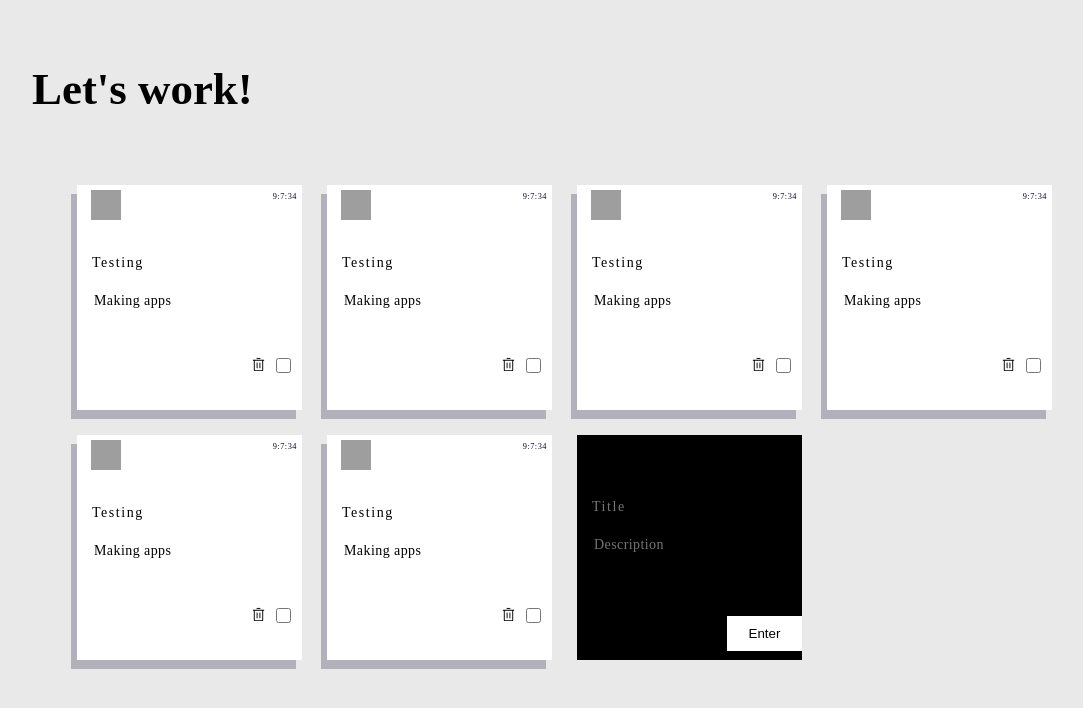
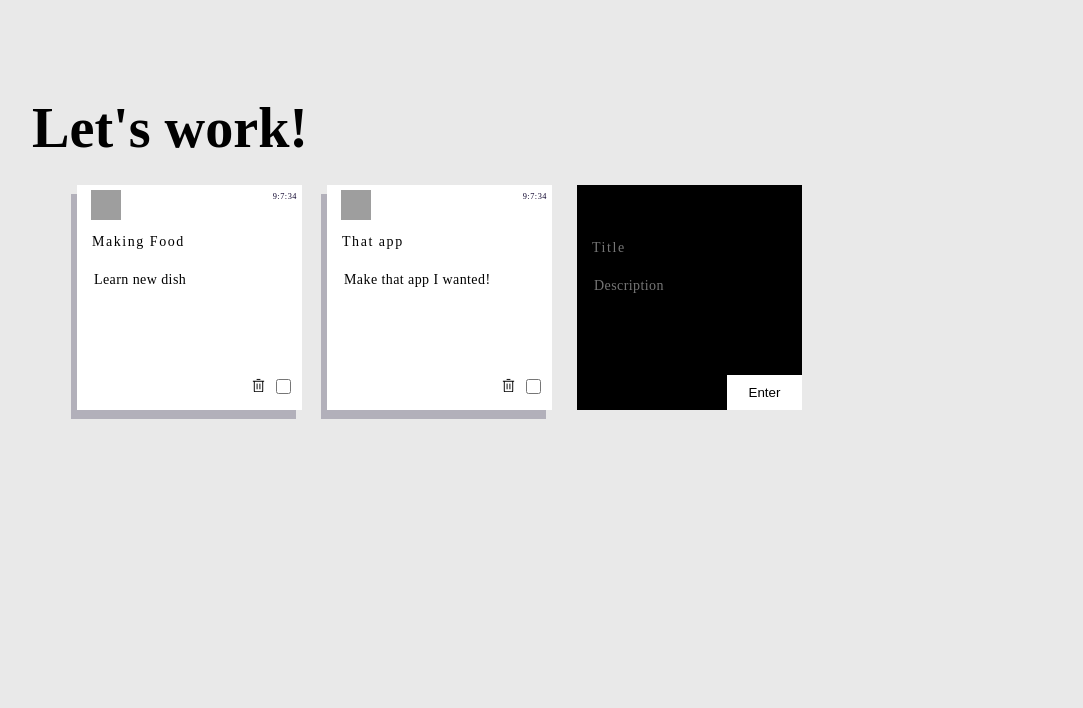
Before and after one commit to henokwel/ts_todo, a React (Create React App) app: page / in a window 1280 px wide. Shown: the top 708 px of the page, without its empty margins (48-1131 px from the left). Built offline with nearby package versions, Linux system fonts and the light colour scheme; grey boxes are pictures that could not be loaded; a web font is replaced by a local one.

Commit message:
miner style and file changes

```diff
--- a/src/App.css
+++ b/src/App.css
@@ -11,12 +11,12 @@
   align-items: flex-end;
   justify-content: flex-start;
   /* font-size: calc(10px + 2vmin); */
-  font-size: clamp(2rem, 3vw, 3rem);
+  font-size: clamp(2rem, 4vw, 3rem);
   color: black;
   padding-left: 80px;
 }
 
-.App-header h1 {
+.App-header h3 {
   margin: 0;
 }
 
@@ -33,7 +33,7 @@ main {
 }
 
 /* Medium devices (landscape tablets, 768px and up) */
-@media only screen and (max-width: 768px) {
+@media only screen and (max-width: 858px) {
   .App-header{
   padding-left: 10px;
   }
@@ -42,13 +42,20 @@ main {
     margin-bottom: 0px;
   }
   main {
-    justify-content: center;
-    padding-left: 0px;
+    /* justify-content: center; */
+    padding-left: 10px;
     /* width: auto;
     background-color: grey; */
   }
 }
 
 /* Extra small devices (phones, 600px and down) */
-/* @media only screen and (max-width: 600px) {
-} */
+@media only screen and (max-width: 560px) {
+
+  main {
+    /* justify-content: center; */
+    padding-left: 10px;
+    /* width: auto;
+    background-color: grey; */
+  }
+}
--- a/src/App.tsx
+++ b/src/App.tsx
@@ -5,6 +5,7 @@ import "./styles/Card.css";
 import "./App.css";
 import Card from "./components/Card";
 import { CardNew } from "./components/CardNew";
+import { DummyData } from "./Utils/DummyData";
 
 interface Data {
   id: number;
@@ -14,53 +15,8 @@ interface Data {
   date: Date;
 }
 
-
 const App: React.FC = () => {
-  const [data, setData] = useState<Data[]>([
-    {
-      id: 1,
-      title: "Testing",
-      description: "Making apps ",
-      done: false,
-      date: new Date(),
-    },
-    {
-      id: 11,
-      title: "Testing",
-      description: "Making apps ",
-      done: false,
-      date: new Date(),
-    },
-    {
-      id: 12,
-      title: "Testing",
-      description: "Making apps ",
-      done: false,
-      date: new Date(),
-    },
-    {
-      id: 123,
-      title: "Testing",
-      description: "Making apps ",
-      done: false,
-      date: new Date(),
-    },
-    {
-      id: 1233,
-      title: "Testing",
-      description: "Making apps ",
-      done: false,
-      date: new Date(),
-    },
-
-    {
-      id: 12333,
-      title: "Testing",
-      description: "Making apps ",
-      done: false,
-      date: new Date(),
-    },
-  ]);
+  const [data, setData] = useState<Data[]>(DummyData);
 
   const [title, setTitle] = useState("");
   const [description, setdescription] = useState("");
--- /dev/null
+++ b/src/Utils/DummyData.js
@@ -0,0 +1,16 @@
+export const DummyData = [
+    {
+        id: 1,
+        title: "Making Food",
+        description: "Learn new dish ",
+        done: false,
+        date: new Date(),
+    },
+    {
+        id: 11,
+        title: "That app",
+        description: "Make that app I wanted!",
+        done: false,
+        date: new Date(),
+    }
+]
--- a/src/components/CardNew.tsx
+++ b/src/components/CardNew.tsx
@@ -13,6 +13,7 @@ interface CardProps {
 }
 
 export const CardNew: React.FC<CardProps> = (props) => {
+
   return (
     <section className="card newCard">
       <div className="card_body">
--- a/src/styles/Card.css
+++ b/src/styles/Card.css
@@ -8,6 +8,15 @@
   /* overflow: hidden; */
   filter: drop-shadow(-6px 9px 0px rgba(17, 7, 48, 0.25));
 }
+
+/* Extra small devices (phones, 600px and down) */
+/* @media only screen and (max-width: 560px) {
+
+    .card{
+        margin-left: 0px;
+    }
+  } */
+
 
 .card_header {
   display: flex;
@@ -29,7 +38,7 @@
 .card_body form {
   display: flex;
   flex-direction: column;
-  justify-content: space-evenly;
+  justify-content: space-between;
   height: 100%;
 }
 
```
Also changed, not shown: src/Assets/Icons/checkboxIcon.svg (deleted), src/Assets/Icons/checkboxfilledIcon.svg (deleted).
